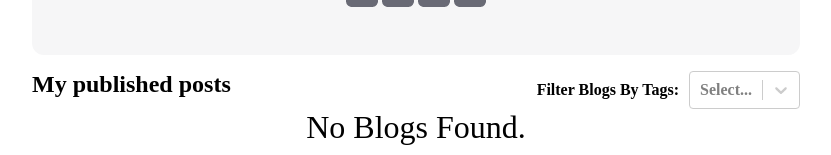
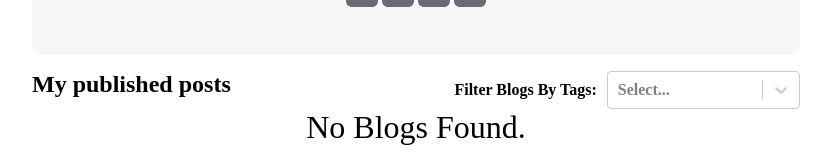
Before and after one commit to mza-wtag/my-blog-react-app, a React (Vite) app: page /me in a window 1280 px wide. Shown: the part 290-445 px from the top of the page, without its empty margins (224-1055 px from the left). Built offline with nearby package versions, Linux system fonts and the light colour scheme; sample sign-in values are in the browser's storage.

Commit message:
select box with fix

```diff
--- a/src/components/FilterBlogs/FilterBlogs.jsx
+++ b/src/components/FilterBlogs/FilterBlogs.jsx
@@ -17,11 +17,13 @@ const FilterBlogs = ({ tags }) => {
   return (
     <div className="filter-blogs">
       <label className="filter-blogs__label">Filter Blogs By Tags:</label>
-      <SelectBox
-        tags={tags}
-        selectedTags={selectedTags}
-        handleChangeTags={handleChangeTags}
-      />
+      <div className="filter-blogs__select-box">
+        <SelectBox
+          tags={tags}
+          selectedTags={selectedTags}
+          handleChangeTags={handleChangeTags}
+        />
+      </div>
     </div>
   );
 };
--- a/src/components/FilterBlogs/filterBlogs.scss
+++ b/src/components/FilterBlogs/filterBlogs.scss
@@ -1,12 +1,16 @@
 @import "@styles/variables";
-
 .filter-blogs {
   align-items: center;
   display: flex;
   flex-wrap: wrap;
   font-weight: $font-weight-semi-bold;
+  width: 45%;
 
   &__label {
     margin-right: 0.625rem;
   }
+
+  &__select-box {
+    flex: 1 0;
+  }
 }
```
